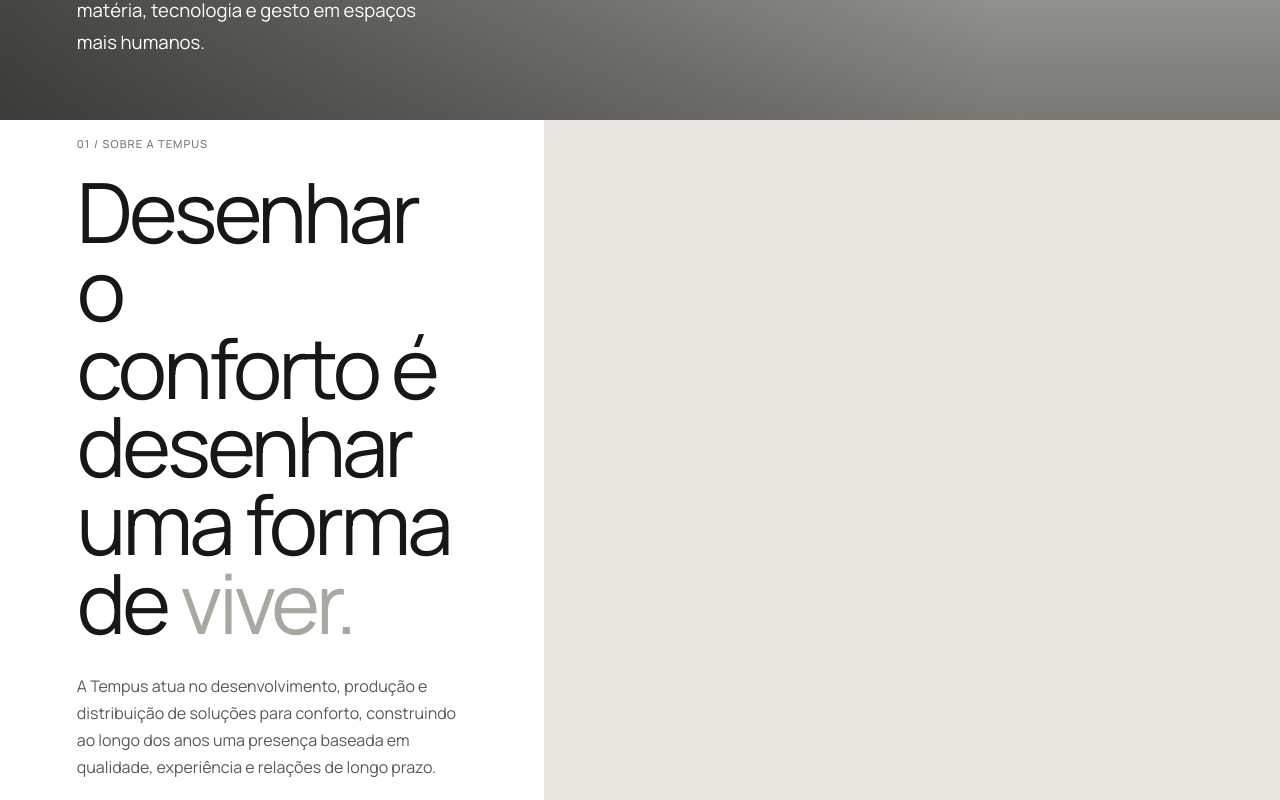
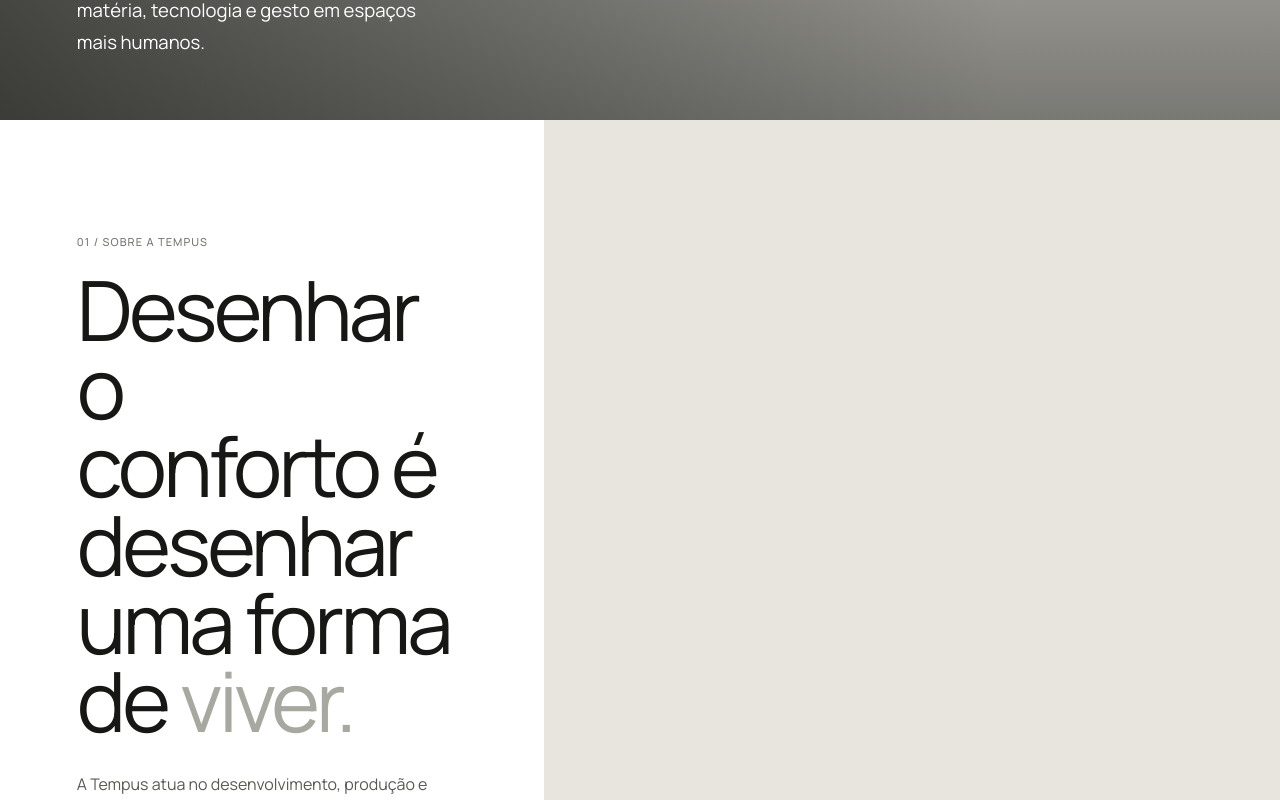
Before and after one commit to studiozahidesign-create/TempuzDecor2, a React (Vite) app: page /sobre in a window 1280 px wide. Shown: the part 680-1480 px from the top of the page. Built offline with nearby package versions, Linux system fonts and the light colour scheme; the HTML template or start-up script is replaced by a standard one.

Commit message:
Fix About page section overflow

```diff
--- a/src/AboutPage.css
+++ b/src/AboutPage.css
@@ -23,6 +23,11 @@
 .simple-about-page .simple-about-intro > img { min-width: 0; box-sizing: border-box; object-fit: cover; object-position: 64% center; padding: 0; background: #e9e5dc; }
 .simple-about-page .simple-about-intro p:not(.editorial-number) { max-width: 40ch; color: #595a53; }
 .simple-about-page .simple-about-numbers { min-height: auto; padding: clamp(5rem, 8vw, 8.5rem) var(--about-gutter); background: #fff; }
+.simple-about-page > :is(.simple-about-intro, .simple-about-numbers, .simple-about-team, .leadership-section) {
+  height: auto;
+  max-height: none;
+  overflow: visible;
+}
 .simple-about-page :is(.simple-about-numbers, .simple-about-team) header { grid-template-columns: .65fr 1.35fr 1fr; gap: clamp(1.5rem, 3vw, 3rem); align-items: start; }
 .simple-about-page .simple-about-numbers header { margin-bottom: clamp(3rem, 5vw, 5rem); }
 .simple-about-page :is(.simple-about-numbers, .simple-about-team) h2 { max-width: 17ch; }
```
